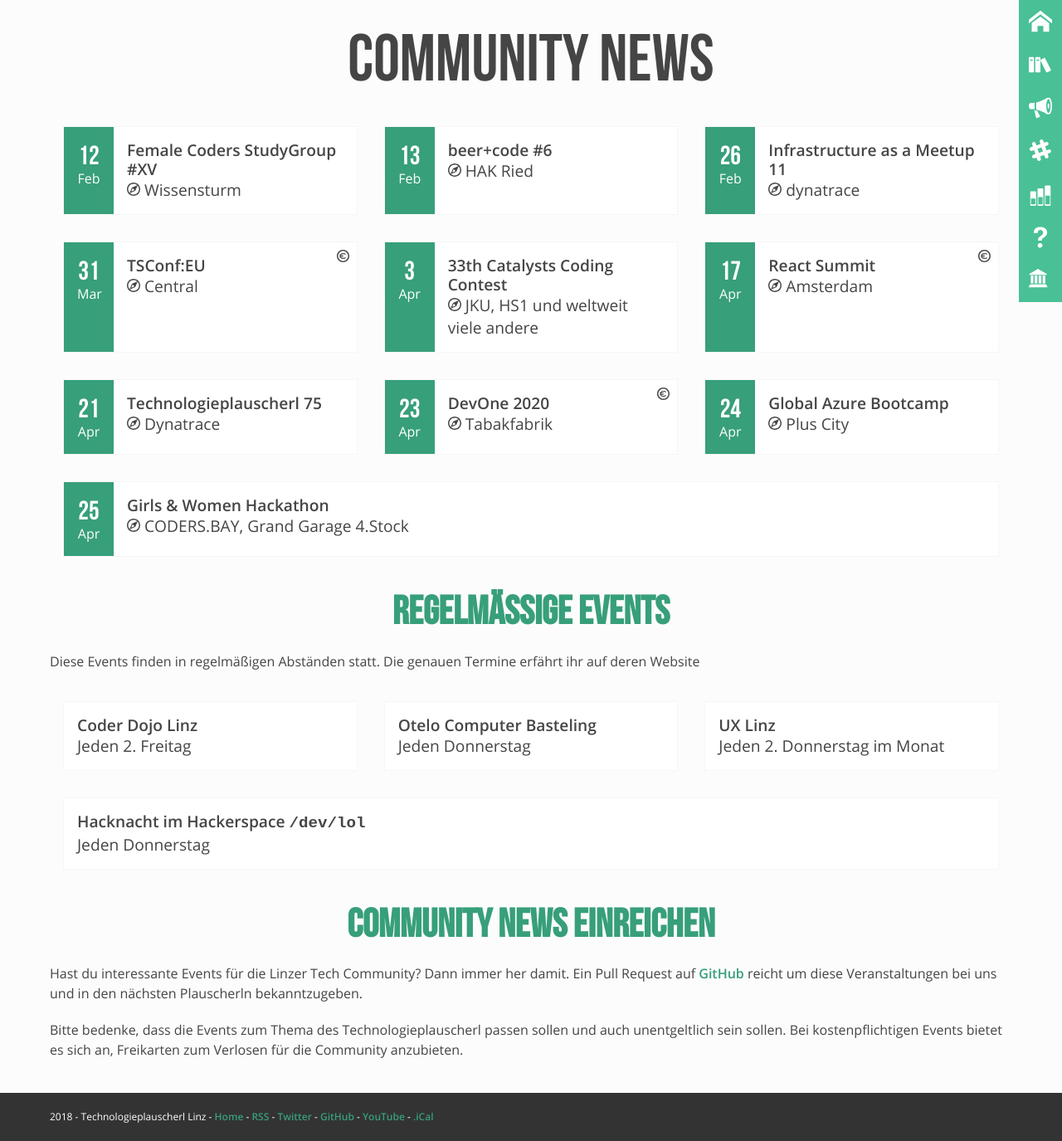
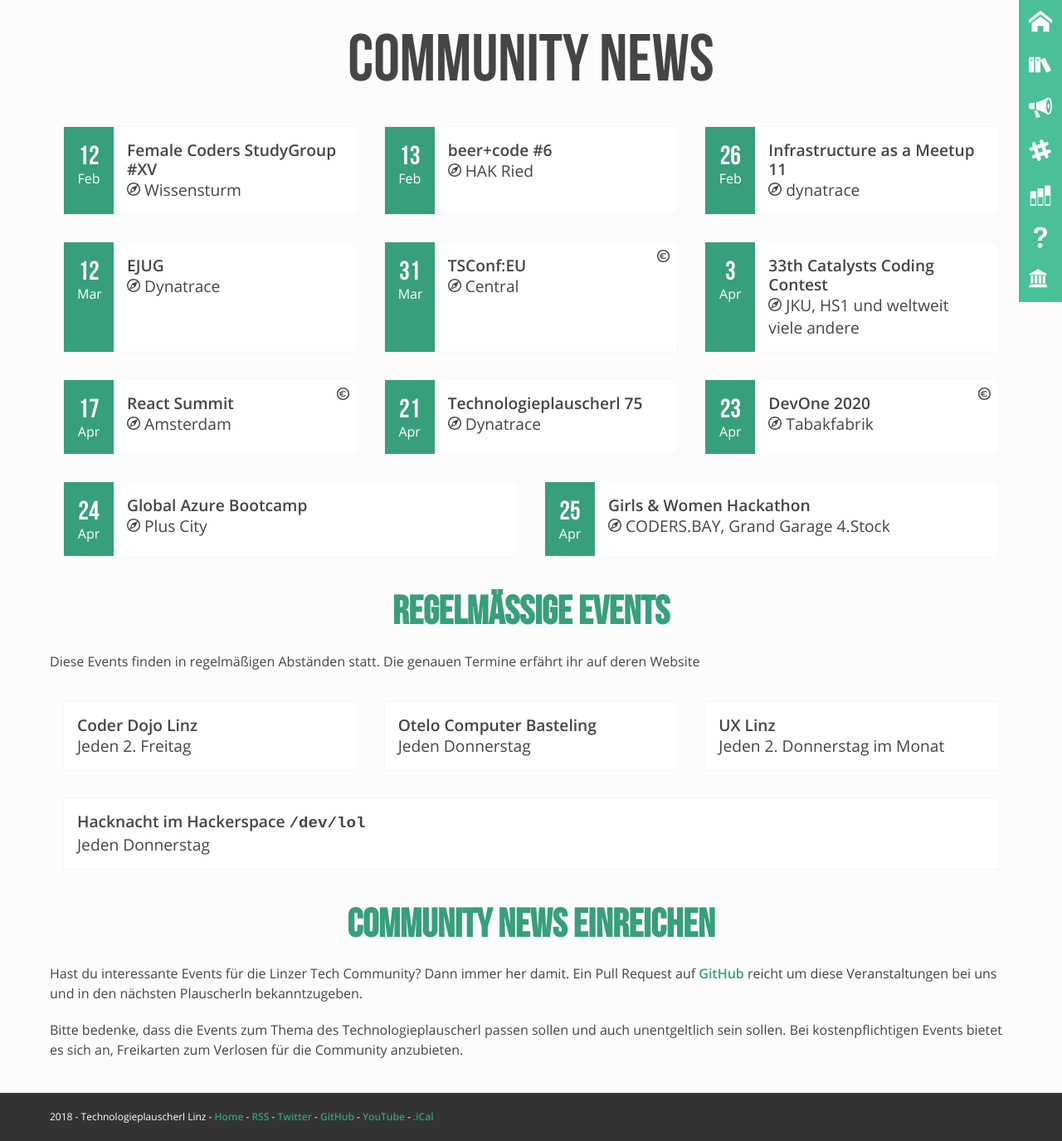
Before and after one commit to mericanAncer127/plauscherl, a Jekyll site: the page built from pages/community-news.html, in a window 1280 px wide. Shown: the whole page at 83% size. Built offline with Jekyll 4.4.1, drawn with Linux system fonts in a browser that asks for light colours.

Commit message:
Add next eJUG Event to community.yml (#205)
* Add next eJUG Event to community.yml

* Update community.yml

Co-authored-by: Stefan Baumgartner <sbaumg@gmail.com>

```diff
--- a/_data/community.yml
+++ b/_data/community.yml
@@ -94,6 +94,11 @@
   id: ejug
   name: "EJUG"
   events:
+    -
+      name: "EJUG"
+      location: Dynatrace
+      date: 2020-03-12
+      link: https://www.meetup.com/Enterprise-Java-User-Group-Austria/events/268237277/
 -
   id: responsive
   name: "Responsive Org Linz"
```
